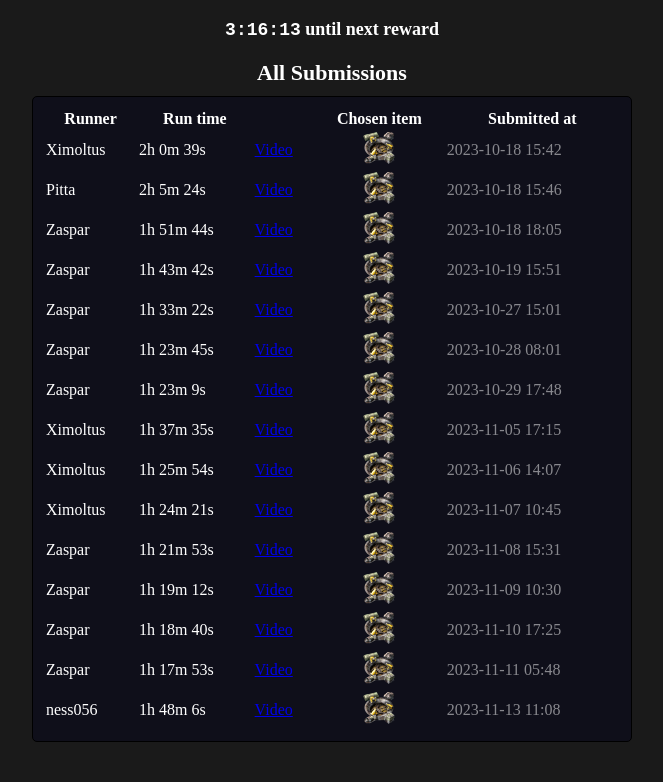
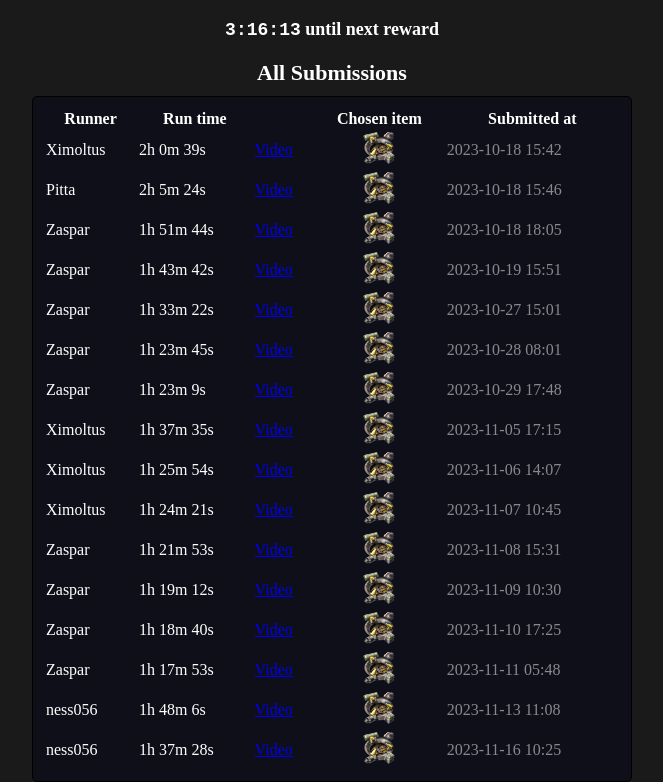
Before and after one commit to petersn/factorio-mod-speedruns-leaderboard, a React app: page / in a window 1280 px wide. Shown: the part 1576-2358 px from the top of the page, without its empty margins (308-971 px from the left). Before the commit the page ends 2318 px from the top, so only its background shows below. Built offline with nearby package versions, Linux system fonts and the light colour scheme.

Commit message:
Adding a run

```diff
--- a/src/App.tsx
+++ b/src/App.tsx
@@ -143,6 +143,13 @@ const RUNS: Run[] = [
     timestamp: '2023-11-13 11:08',
     time: [1, 48,  6],
     link: 'https://www.youtube.com/watch?v=iQBfcMriE5U',
+    chosenItem: 'Rocket_silo.png',
+  },
+  {
+    runner: 'ness056',
+    timestamp: '2023-11-16 10:25',
+    time: [1, 37,  28],
+    link: 'https://www.youtube.com/watch?v=iqJUUES7MSY',
     chosenItem: 'Rocket_silo.png',
   },
 ];
```
